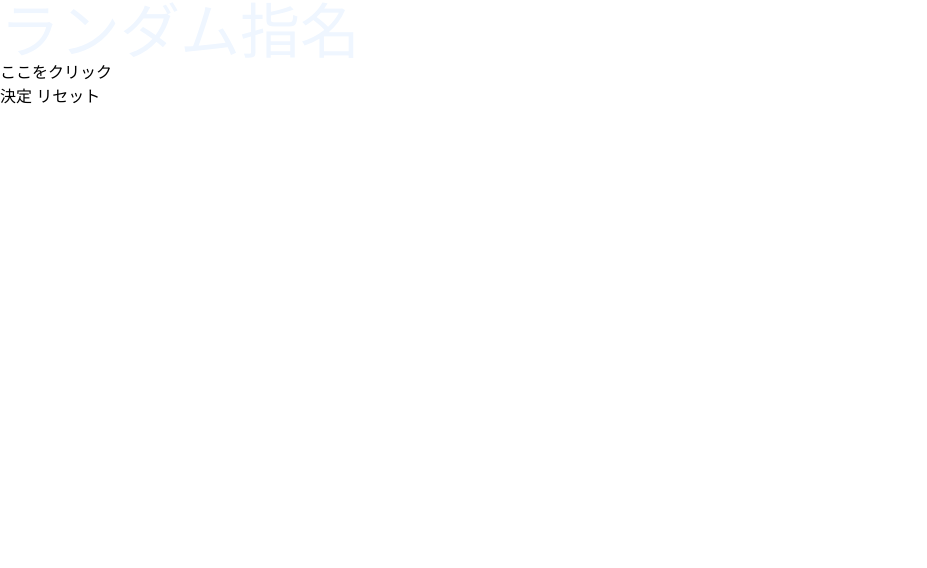
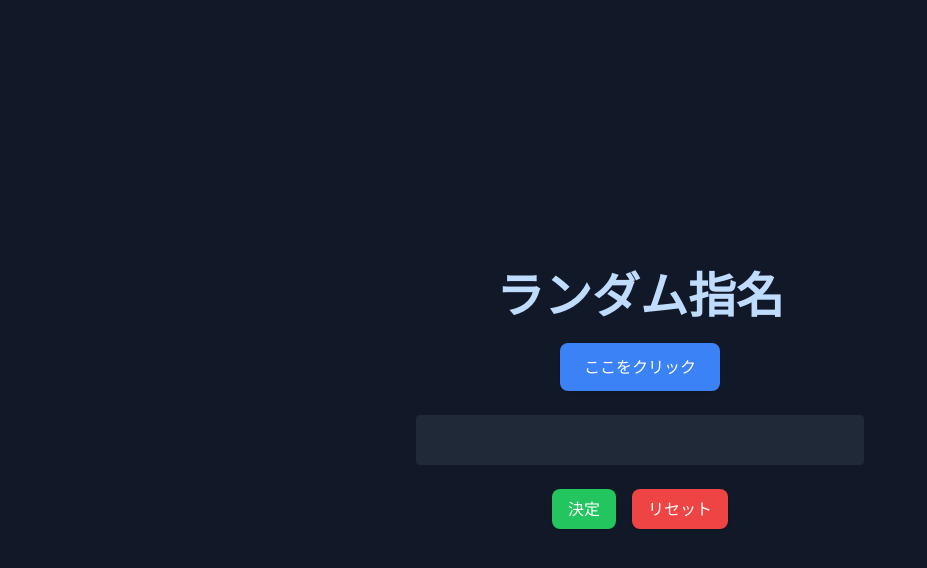
Before and after one commit to Nakawaki1103/advent2024, a website: page index.html in a window 1280 px wide. Shown: the whole page, without its empty margins (0-927 px from the left). Drawn offline with Linux system fonts and the light colour scheme; files that its build step writes are made by us from their sources.

Commit message:
・メンバーの名前変更 ・スタイリング修正

```diff
--- a/index.html
+++ b/index.html
@@ -6,12 +6,19 @@
         <link rel="stylesheet" href="dist.css">
         <title>ランダム指定</title>
     </head>
-    <body>
-        <h1 class="text-6xl text-blue-50">ランダム指名</h1>
-        <input type="button" value="ここをクリック" id="button"></input>
-        <div id="studyMember"></div>
-        <button id="finalizeButton">決定</button>
-        <button id="resetButton">リセット</button>
-        <script src="js/script.js"></script>
-    </body>
+    <body class="min-h-screen bg-gray-900 text-white flex flex-col items-center justify-center space-y-6 px-4">
+        <h1 class="text-5xl font-bold text-blue-200">ランダム指名</h1>
+        <input type="button" value="ここをクリック" id="button" class="px-6 py-3 bg-blue-500 hover:bg-blue-600 text-white rounded-lg shadow transition duration-300 cursor-pointer"/>
+        <div id="studyMember" class="min-h-[50px] text-xl text-center bg-gray-800 px-6 py-4 rounded w-full max-w-md">
+        </div>
+        <div class="flex space-x-4">
+          <button id="finalizeButton" class="px-4 py-2 bg-green-500 hover:bg-green-600 text-white rounded-lg shadow">
+            決定
+          </button>
+          <button id="resetButton" class="px-4 py-2 bg-red-500 hover:bg-red-600 text-white rounded-lg shadow">
+            リセット
+          </button>
+        </div>
+        <script src="src/script.js"></script>
+      </body>
 </html>
--- a/src/script.js
+++ b/src/script.js
@@ -1,4 +1,4 @@
-const OriginalMember = ['竹橋','乘木','大場','能勢','近藤','中脇'];
+const OriginalMember = ['A','B','C','D','E','F'];
 let remainingMembers = [...OriginalMember];
 
 // ローカルストレージからデータをロード
```
Also changed, not shown: dist.css.
